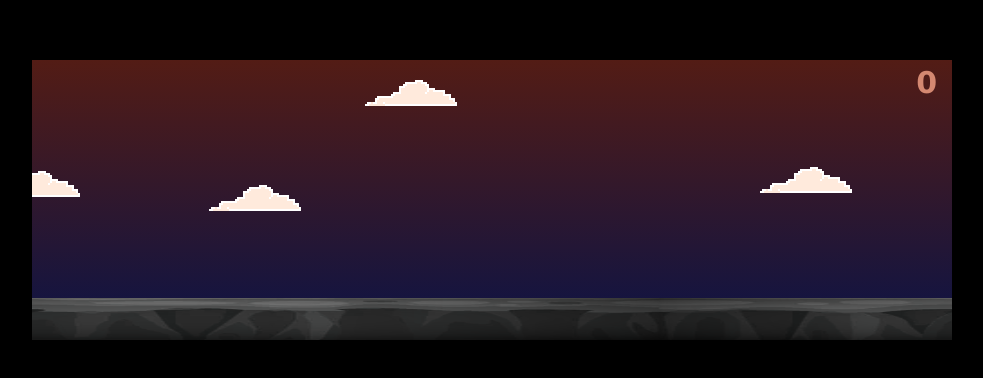
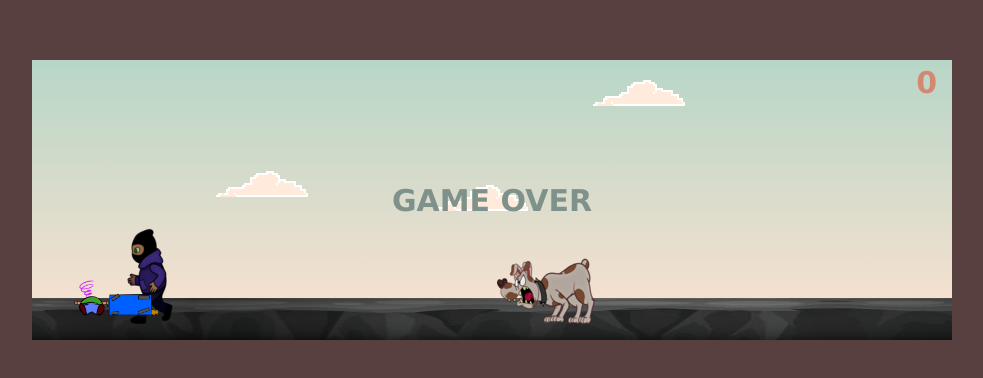
Before and after one commit to KarimeArt/Camotes, a plain HTML site: page index.html in a window 1280 px wide. Shown: the part 200-578 px from the top of the page, without its empty margins (148-1131 px from the left). Drawn offline with Linux system fonts and the light colour scheme.

Commit message:
Update estilos.css

```diff
--- a/css/estilos.css
+++ b/css/estilos.css
@@ -5,7 +5,7 @@
 
 body{
     height: 100vh;
-    background: #000000;
+    background: #584040;
     display: flex;
     align-items: center;
 }
@@ -17,7 +17,7 @@ body{
 
     position: relative;
 
-    background: linear-gradient(#531c15, transparent) #0b1346;/*linear-gradient(#90ebff, white);*/
+    background: linear-gradient(#b7d6c7, transparent) #ffe2d1;/*linear-gradient(#90ebff, white);*/
     transition: background-color 1s linear;
     overflow: hidden;
 }
@@ -27,14 +27,14 @@ body{
 }
 
 .tarde {
-    background: url(../img/fondodia.png) repeat-x 0px 0px;
+    background-color: #ffadad;
 }
 
 .noche {
     background-color: #aca8c7;
 }
 
-.jaimito {
+.dino {
     width: 84px;
     height: 84px;
 
@@ -49,10 +49,10 @@ body{
 
 }
 
-.jaimito-corriendo {
+.dino-corriendo {
     animation: animarDino 0.25s steps(2) infinite;
 }
-.jaimito-estrellado {
+.dino-estrellado {
     background-position-x: -252px;
 }
 
@@ -69,7 +69,7 @@ body{
 
 }
 
-.cholo{
+.cactus{
     width: 46px;
     height: 96px;
 
@@ -80,7 +80,7 @@ body{
 
     background: url(../img/Asaltante.png) no-repeat;
 }
-.perros{
+.cactus2{
     width: 98px;
     height: 66px;
 
```
